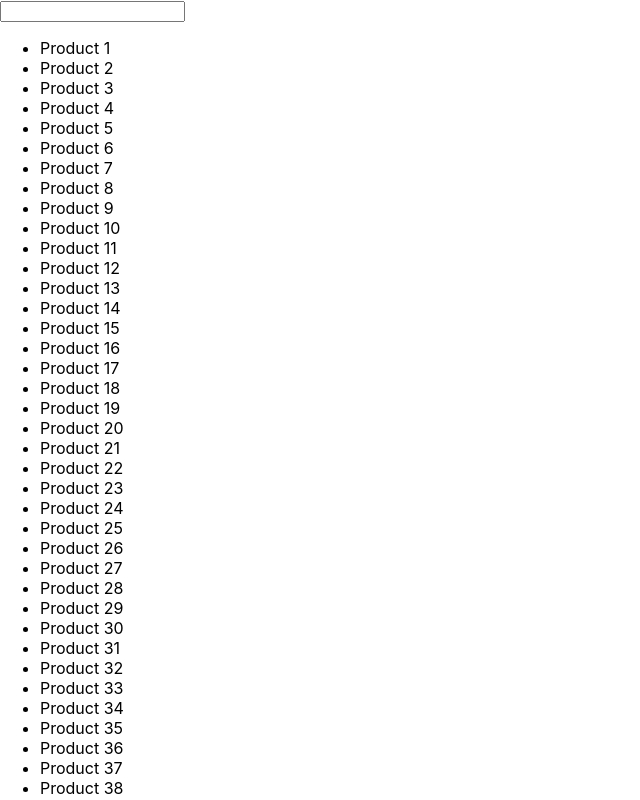
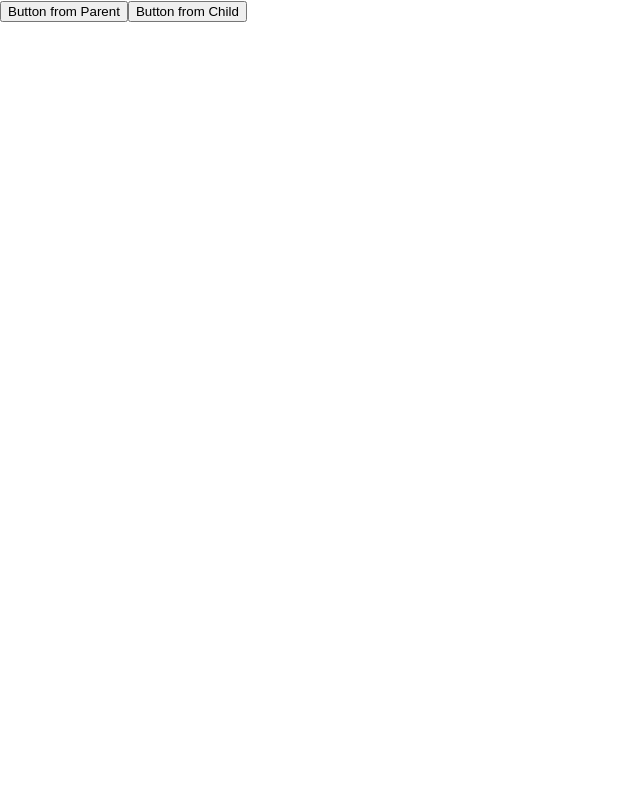
Before and after one commit to rahulchanglani/react-hooks, a React (Create React App) app: page / in a window 1280 px wide. Shown: the top 800 px of the page, without its empty margins (0-640 px from the left). Built offline with nearby package versions, Linux system fonts and the light colour scheme.

Commit message:
added example for ImperativeHandle hook

```diff
--- /dev/null
+++ b/src/hooks/Button.js
@@ -0,0 +1,21 @@
+import React, { useState, forwardRef, useImperativeHandle } from "react";
+
+const Button = forwardRef((props, ref) => {
+    const [toggle, setToggle] = useState(false)
+
+    useImperativeHandle(ref, () => ({
+        alterToggle() {
+            setToggle(!toggle);
+        }
+    }))
+    return (
+        <>
+            <button onClick={() => setToggle(!toggle)}>
+                Button from Child
+            </button>
+            {toggle && <span>Toggle</span>}
+        </>
+    )
+})
+
+export default Button
--- /dev/null
+++ b/src/hooks/ImperativeHandleTut.js
@@ -0,0 +1,19 @@
+import React, {useRef} from 'react';
+import Button from './Button';
+
+// Imperative Handle hook called whenever we want to call/alter state of a component from outside
+
+function ImperativeHandleTut() {
+
+    const buttonRef = useRef(null)
+    return (
+        <div>
+            <button onClick={() => buttonRef.current.alterToggle()}>
+                Button from Parent
+            </button>
+            <Button ref={buttonRef} />
+        </div>
+    )
+}
+
+export default ImperativeHandleTut;
--- a/src/hooks/TransitionTut.js
+++ b/src/hooks/TransitionTut.js
@@ -36,7 +36,7 @@
     return (
         <div id="app">
             <input type="text" onChange={updateFilterHandler} />
-            {/* {isPending && <p style={{color: 'white'}}>Updating List...</p>} */}
+            {isPending && <p style={{color: 'white'}}>Updating List...</p>}
             <ProductList products={filteredProducts} />
         </div>
     );
--- a/src/index.js
+++ b/src/index.js
@@ -9,6 +9,7 @@
 import LayoutEffectTut from './hooks/LayoutEffectTut';
 import reportWebVitals from './reportWebVitals';
 import TransitionTut from './hooks/TransitionTut';
+import ImperativeHandleTut from './hooks/ImperativeHandleTut';
 
 ReactDOM.render(
   <React.StrictMode>
@@ -18,7 +19,8 @@
     {/* <RefTut /> */}
     {/* <EffectTut /> */}
     {/* <LayoutEffectTut /> */}
-    <TransitionTut />
+    {/* <TransitionTut /> */}
+    <ImperativeHandleTut />
   </React.StrictMode>,
   document.getElementById('root')
 );
```
